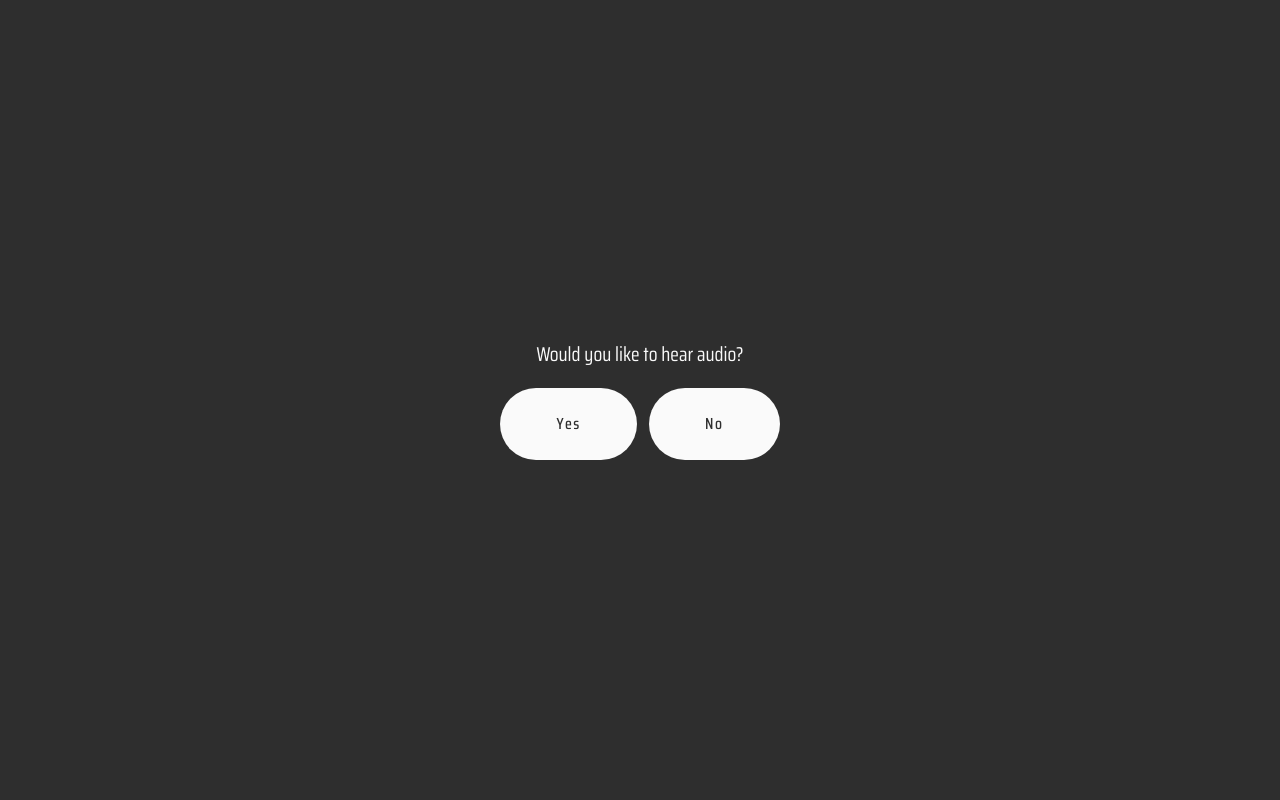
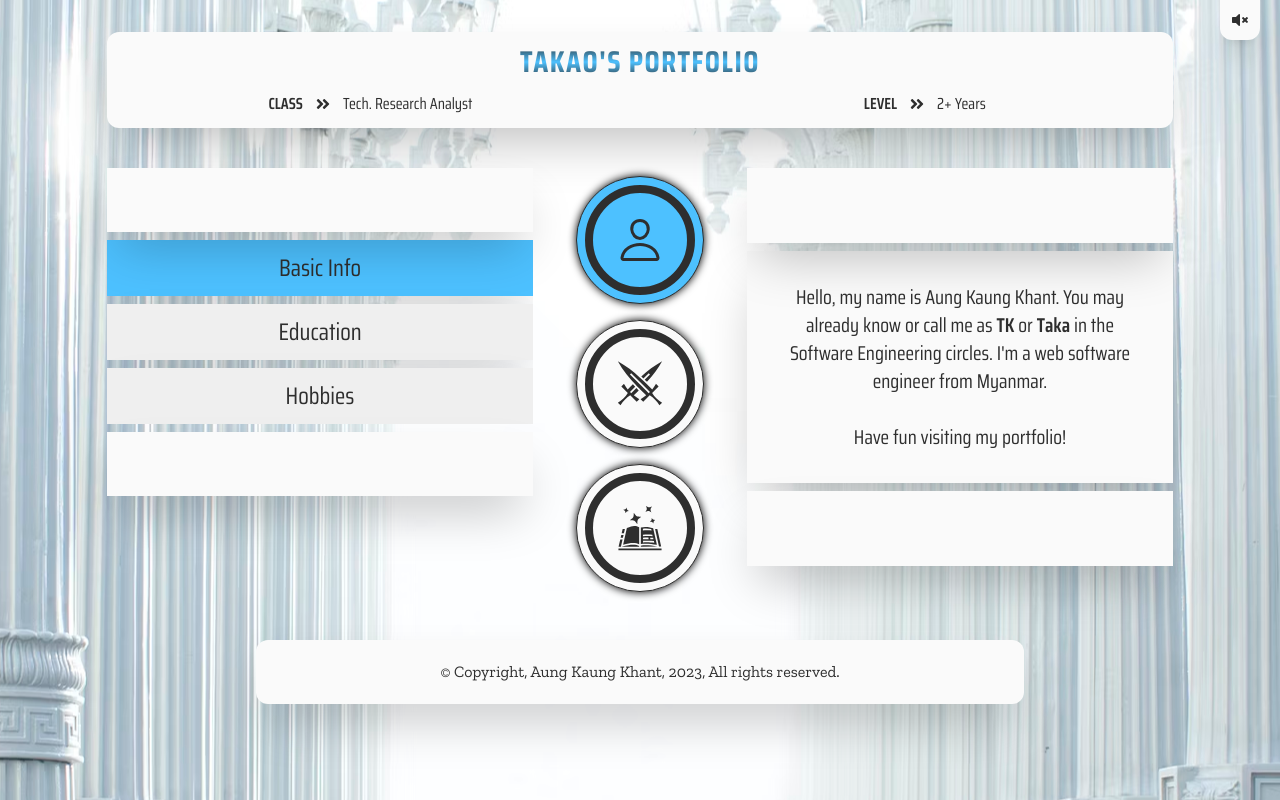
Before and after one commit to DevTakao/portfolio, a React (Vite) app: page / in a window 1280 px wide. Built offline with nearby package versions, Linux system fonts and the light colour scheme.

Commit message:
enh: header, card padding

```diff
--- a/src/common/DisplayCard.jsx
+++ b/src/common/DisplayCard.jsx
@@ -20,7 +20,7 @@ const DisplayCard = () => {
               key={NAV[currentMain][currentDisplay]}
               className="my-2 text-xl shadow-2xl bg-light origin-top overflow-y-auto theme-scroll"
             >
-              <motion.div {...CardContentAnimation} className="p-8 max-h-[30vh] relative z-0">
+              <motion.div {...CardContentAnimation} className="max-h-[30vh] relative z-0">
                 {NAV[currentMain][currentDisplay]()}
               </motion.div>
             </motion.div>
--- a/src/components/PortfolioPage/PortfolioHeader.jsx
+++ b/src/components/PortfolioPage/PortfolioHeader.jsx
@@ -1,22 +1,29 @@
 import { fadeInAnimation } from "../../utilities/animations";
 import { motion } from "framer-motion";
+import { FaAngleDoubleRight } from "react-icons/fa";
 
 const PortfolioHeader = () => {
   return (
     <motion.div {...fadeInAnimation} className="w-full grid grid-cols-12 mb-10 relative z-10">
       <div className="col-start-2 col-span-10 w-full grid grid-cols-12 py-3 px-6 mx-auto text-center bg-light rounded-xl shadow-2xl">
-        <h1 className="col-span-12 mb-3 font-serif text-lg font-bold md:text-2xl lg:text-3xl">Taka&apos; Profile</h1>
+        <h1 className="col-span-12 mb-3 font-sans tracking-wider text-lg font-bold md:text-2xl lg:text-3xl uppercase bg-gradient-to-t from-dark via-yellow to-dark bg-clip-text text-transparent">
+          Takao&apos;s Portfolio
+        </h1>
         <div className="grid grid-cols-2 col-span-12 md:col-span-5">
-          <h2 className="font-semibold text-left uppercase">Class:</h2>
-          <p className="text-left">
-            <span className="whitespace-nowrap">Tech. Researcher</span>
-            {" / "}
-            <span className="whitespace-nowrap">Web Developer</span>
+          <h2 className="font-semibold text-left lg:text-right uppercase flex items-center md:justify-end">
+            Class
+            <FaAngleDoubleRight className="mx-3" />
+          </h2>
+          <p className="text-left flex flex-wrap items-center">
+            <span>Tech. Research Analyst</span>
           </p>
         </div>
         <div className="grid grid-cols-2 col-span-12 col-start-1 md:col-span-5 md:col-start-8">
-          <h2 className="font-semibold text-left uppercase">Level:</h2>
-          <p className="text-left">2+ Years</p>
+          <h2 className="font-semibold text-left lg:text-right uppercase flex items-center md:justify-end">
+            Level
+            <FaAngleDoubleRight className="mx-3" />
+          </h2>
+          <p className="text-left flex items-center">2+ Years</p>
         </div>
       </div>
     </motion.div>
--- a/src/components/PortfolioPage/contents/BasicInfo.jsx
+++ b/src/components/PortfolioPage/contents/BasicInfo.jsx
@@ -1,6 +1,6 @@
 const BasicInfo = () => {
   return (
-    <div>
+    <div className="p-8">
       <p>
         Hello, my name is Aung Kaung Khant. You may already know or call me as <b className="font-semibold">TK</b> or{" "}
         <b className="font-semibold">Taka</b> in the Software Engineering circles. I&apos;m a web software engineer from
--- a/src/components/PortfolioPage/contents/Books.jsx
+++ b/src/components/PortfolioPage/contents/Books.jsx
@@ -40,7 +40,7 @@ const Books = () => {
   ];
 
   return (
-    <div className="relative text-left divide-y-2 divide-y-reverse divide-lightsoft">
+    <div className="relative text-left divide-y-2 divide-y-reverse divide-lightsoft p-8">
       <h2 className="text-lg mb-6 sticky top-0 bg-light py-2">
         Here are some books that I have read and would recommend to my friends.
       </h2>
--- a/src/components/PortfolioPage/contents/Education.jsx
+++ b/src/components/PortfolioPage/contents/Education.jsx
@@ -1,11 +1,10 @@
 const Education = () => {
   return (
-    <div className="text-left">
+    <div className="text-left p-8">
       <p className="pb-6">
         I passed the Matriculation Examination in Myanmar with 5 Distinctions across 6 Subjects in 2016 with great
-        scores in <b className="font-semibold">English</b>(81/100), <b className="font-semibold">Maths</b>(98/100) and{" "}
-        <b className="font-semibold">Physics</b>(92/100). Those marks probably mean nothing by now, I just wanted to
-        show my foundations of critical thinking and Maths.
+        scores in <b className="font-semibold">Maths</b>(98/100) and <b className="font-semibold">Physics</b>(92/100).
+        Those marks probably mean nothing by now, I just wanted to show my foundations of critical thinking and Maths.
         <br />
         <br /> This allowed me to enroll <b className="font-semibold">Yangon Technological University</b>, one of the
         best engineering universities in Myanmar. I applied for the Computer Engineering & Information Technology Major
@@ -24,7 +23,7 @@ const Education = () => {
         Afterwards, I studied for a year at Turing Programming Language Center under Mr. Thet Khine, a well-respected
         software engineer in our programming field.
       </p>
-      <p className="pb-6">
+      <p>
         Since I landed my first job as a developer in 2022, I have been self-studying supportive academic skills for
         software engineering such as <b className="font-semibold">Discrete Mathematics</b>,{" "}
         <b className="font-semibold">Linear Algebra</b>, and <b className="font-semibold">Computer Science</b>, using
--- a/src/components/PortfolioPage/contents/Hobbies.jsx
+++ b/src/components/PortfolioPage/contents/Hobbies.jsx
@@ -1,7 +1,7 @@
 const Hobbies = () => {
   return (
-    <div className="text-left">
-      <ul className="list-disc px-4">
+    <div className="text-left p-8">
+      <ul className="list-disc mx-6">
         <li>Drinking tea</li>
         <li>Visiting cafes and trying out sweets</li>
         <li>Patting animals, especially cats</li>
--- a/src/components/PortfolioPage/contents/OtherSkills.jsx
+++ b/src/components/PortfolioPage/contents/OtherSkills.jsx
@@ -11,7 +11,7 @@ const OtherSkills = () => {
   ];
 
   return (
-    <div>
+    <div className="p-8">
       <ul className="divide-y-2 divide-lightsoft">
         {skills.map((skill, i) => (
           <li key={i} className="py-4">
--- a/src/components/PortfolioPage/contents/ProgrammingSkills.jsx
+++ b/src/components/PortfolioPage/contents/ProgrammingSkills.jsx
@@ -27,7 +27,7 @@ const ProgrammingSkills = () => {
   ];
 
   return (
-    <div>
+    <div className="p-8">
       <ul className="divide-y-2 divide-lightsoft">
         {skills.map((skill, i) => (
           <li key={i} className="py-4">
--- a/src/components/PortfolioPage/contents/StartupExp.jsx
+++ b/src/components/PortfolioPage/contents/StartupExp.jsx
@@ -1,7 +1,7 @@
 const StartupExp = () => {
   return (
-    <div>
-      <p className="pb-6">
+    <div className="p-8">
+      <p>
         In June 2020, together with 3 other teammates, we won a startup challenge by Phandeeyar under the title of
         &ldquo;Back To Business&rdquo;. The mission of this challenge was to innovate a digital solution that would
         revive local SMEs in Myanmar that halted due to the effects of COVID-19 Outbreak.
--- a/src/components/PortfolioPage/contents/WebExp.jsx
+++ b/src/components/PortfolioPage/contents/WebExp.jsx
@@ -10,7 +10,7 @@ const WebExpItem = ({ role, company, years }) => {
 
 const WebExp = () => {
   return (
-    <div className="text-left divide-y-2 divide-lightsoft">
+    <div className="text-left divide-y-2 divide-lightsoft p-8">
       <WebExpItem
         {...{
           role: "Web Developer & Technical Research Analyst",
--- a/src/pages/PortfolioPage.jsx
+++ b/src/pages/PortfolioPage.jsx
@@ -13,7 +13,7 @@ const PortfolioPage = () => {
     <div className="w-full py-8 bg-[#f1f1f1] text-dark text-center">
       <button
         onClick={toggleAudio}
-        className="absolute top-0 right-5 p-3 inline-flex items-center justify-center bg-light shadow-xl z-50 rounded-b-xl"
+        className="fixed top-0 right-5 p-3 inline-flex items-center justify-center bg-light shadow-xl z-50 rounded-b-xl"
       >
         {isAudioOn ? <FaVolumeUp className="animate-pulse" /> : <FaVolumeMute />}
       </button>
--- a/src/store/appStore.js
+++ b/src/store/appStore.js
@@ -1,7 +1,7 @@
 import { create } from "zustand";
 
 const defaultState = {
-  isStartClicked: false,
+  isStartClicked: true,
   isAudioOn: false,
   isMobileNavOpen: false,
   currentMain: "profile",
```
